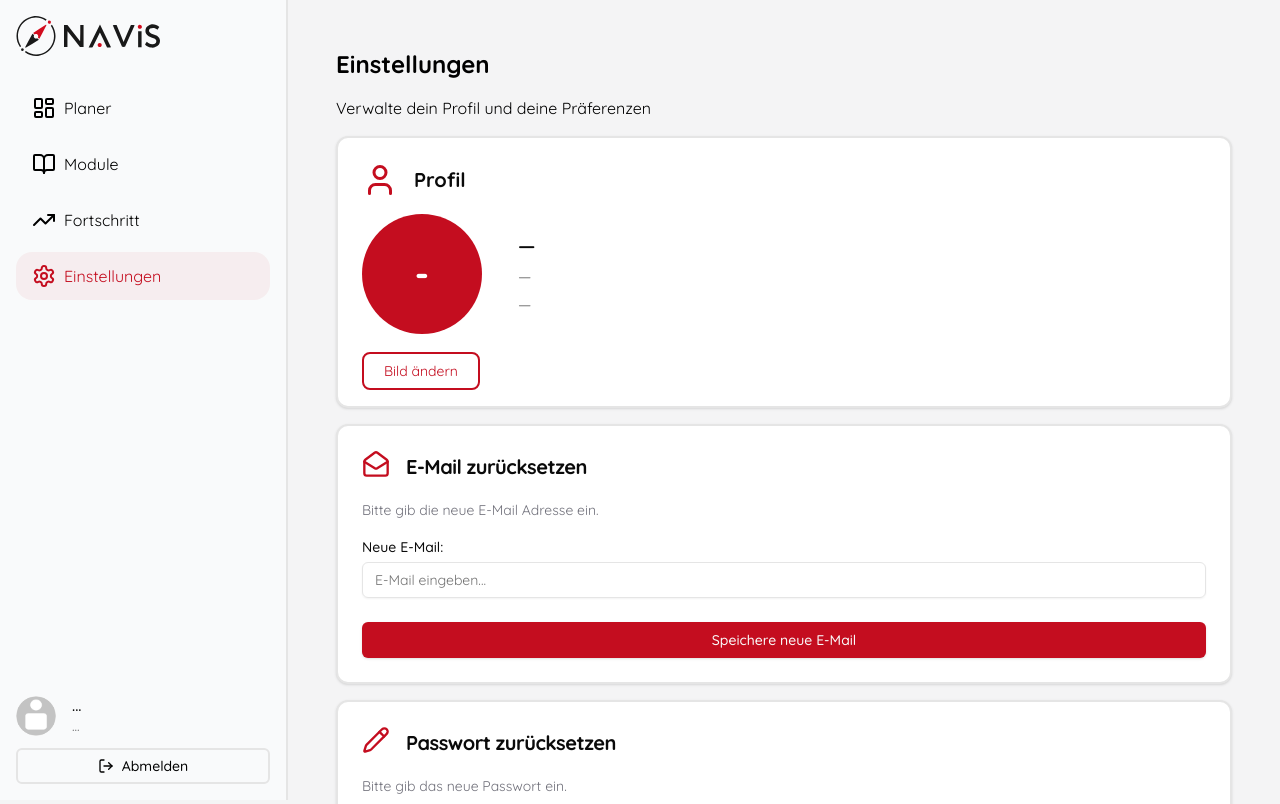
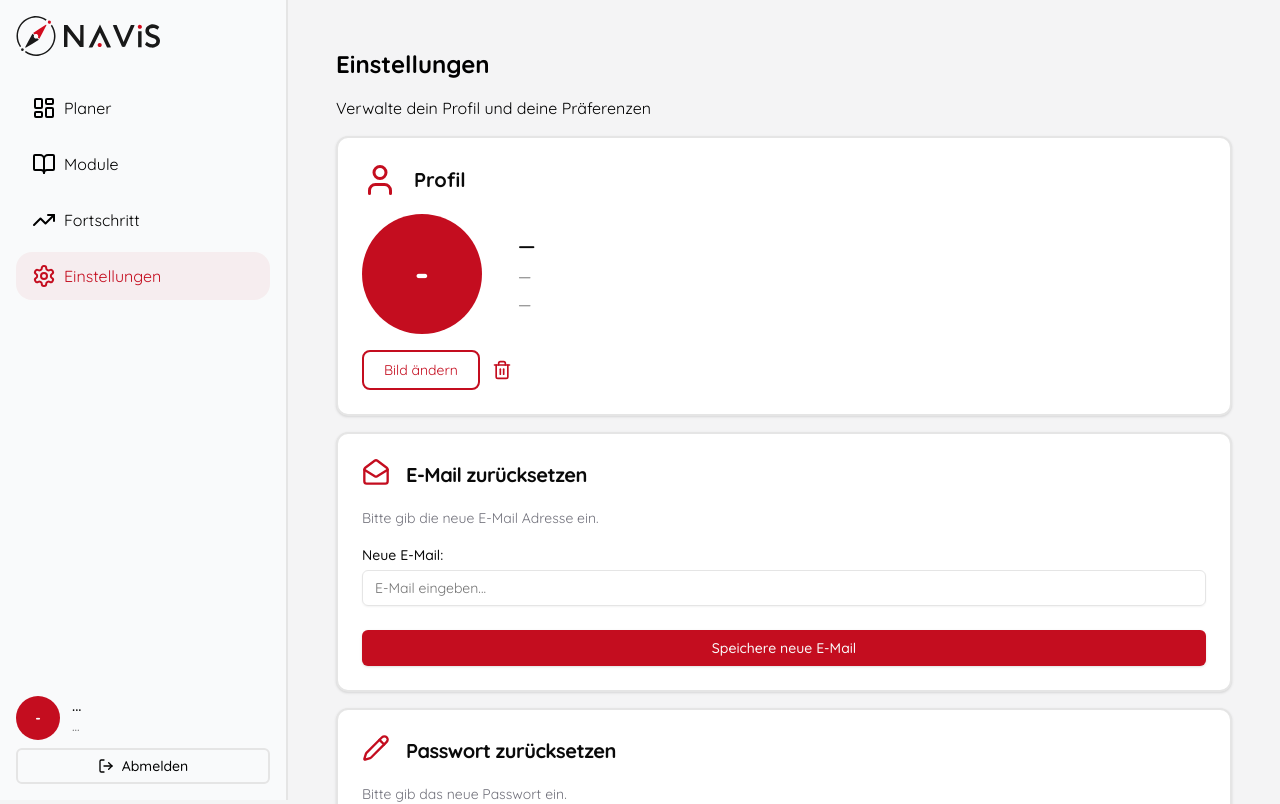
Before and after one commit to TuBerlin-Projekt-Medienerstellung/StudiKompass, a Next.js app: page /protected/settings in a window 1280 px wide. Shown: the top 804 px of the page. Built offline with nearby package versions, Linux system fonts and the light colour scheme; no server answers.

Commit message:
Initialien auch im Profilbild der Navbar anzeigen

```diff
--- a/app/profile/[username]/page.tsx
+++ b/app/profile/[username]/page.tsx
@@ -25,24 +25,6 @@ export default async function PublicProfilePage({
         data: { user }
     } = await supabase.auth.getUser()
 
-    const email = user?.email ?? null
-
-    const getInitialsFromEmail = (email) => {
-        if (!email) return "-"; // Fallback, falls keine E-Mail vorhanden ist
-
-        try {
-            const namePart = email.split('@')[0];
-            const parts = namePart.split('.');
-            const firstInitial = parts[0] ? parts[0][0] : '';
-            const secondInitial = parts[1] ? parts[1][0] : '';
-
-            return (firstInitial + secondInitial).toUpperCase();
-        } catch (error) {
-            return "-";
-        }
-    };
-
-
     return (
         <div className="flex flex-col items-center gap-4 p-8">
 
@@ -58,7 +40,7 @@ export default async function PublicProfilePage({
                 </div>
             ) : (
                 <div className="relative size-30 bg-flag-red rounded-full flex items-center justify-center text-white text-4xl">
-                    EW
+                    hier sollen Initialien stehen
                 </div>
             )}
 
--- a/components/fetch-profile.tsx
+++ b/components/fetch-profile.tsx
@@ -1,8 +1,8 @@
 "use client"
 
-import { useState, useEffect } from "react"
+import React, { useState, useEffect } from "react"
 import { createClient } from "@/lib/supabase/client"
-import { User } from 'lucide-react';
+import {Trash2, User} from 'lucide-react';
 import Image from "next/image";
 
 
@@ -60,6 +60,36 @@ export default function Settings({ refreshKey }: { refreshKey: number }) {
         window.dispatchEvent(new CustomEvent("avatar-updated"));
     }
 
+    const handleDelete = async () => {
+
+        try {
+            // Datei aus dem Storage löschen
+            const { error: storageError } = await supabase.storage
+                .from("avatars")
+                .remove([`${userId}/avatar.png`]);
+
+            if (storageError) throw storageError;
+
+            // Datenbank-Eintrag auf NULL setzen
+            const { error: dbError } = await supabase
+                .from("profiles")
+                .update({ avatar_url: null })
+                .eq("id", userId);
+
+            if (dbError) throw dbError;
+
+            // UI aktualisieren
+            setProfile((prev: any) => ({ ...prev, avatar_url: null }));
+
+            window.dispatchEvent(new CustomEvent("avatar-updated"));
+
+            console.log("Bild erfolgreich gelöscht");
+        } catch (error) {
+            console.error("Fehler beim Löschen des Bildes:", error);
+            alert("Das Bild konnte nicht gelöscht werden.");
+        }
+    };
+
     const getInitialsFromEmail = (email) => {
         if (!email) return "-"; // Fallback, falls keine E-Mail vorhanden ist
 
@@ -114,9 +144,9 @@ export default function Settings({ refreshKey }: { refreshKey: number }) {
                     </div>
                 </div>
 
-                {/* Upload */}
-                <div className="pt-6">
-                <label className="border-2 border-flag-red rounded-lg p-2 pl-5 pr-5 mt-3 cursor-pointer text-sm text-flag-red hover:underline w-fit">
+                {/* Upload / Change Picture */}
+                <div className=" mt-4 flex flex-row gap-1 md:justify-start items-center w-full">
+                <label className="border-2 border-flag-red rounded-lg p-2 pl-5 pr-5  cursor-pointer text-sm text-flag-red hover:underline w-fit">
                     Bild ändern
                     <input
                         type="file"
@@ -125,6 +155,15 @@ export default function Settings({ refreshKey }: { refreshKey: number }) {
                         className="hidden"
                     />
                 </label>
+                {/* Delete Picture */}
+                <button
+                    onClick={handleDelete}
+                    className="group p-2 hover:bg-accent-foreground rounded-lg transition-colors duration-200"
+                    title="Profilbild entfernen"
+                    aria-label="Profilbild entfernen">
+
+                    <Trash2 className="text-flag-red w-5 h-5 stroke-2 group-hover:text-card transition-colors duration-200"></Trash2>
+                </button>
             </div>
             </div>
         </div>
--- a/components/nav-bar.tsx
+++ b/components/nav-bar.tsx
@@ -7,7 +7,7 @@ import {useMediaQuery} from "react-responsive";
 import {navBarLinks} from "@/constants";
 import {X, Menu} from "lucide-react"
 import {usePathname} from "next/navigation";
-import {useState, useEffect, useCallback} from "react";
+import React, {useState, useEffect, useCallback} from "react";
 import {createClient} from '@/lib/supabase/client'
 
 import {isAccessor} from "@babel/types";
@@ -26,6 +26,7 @@ type Profile = {
     username: string | null
     studiengang: string | null
     avatar_url: string | null
+    email: string | null
 }
 
 const NavBar = () => {
@@ -33,6 +34,7 @@ const NavBar = () => {
     const pathname = usePathname();
     const [mobileOpen, setMobileOpen] = useState(false);
     const [profile, setProfile] = useState<Profile | null>(null);
+    const [email, setEmail] = useState<string>("")
 
     const fetchProfileData = useCallback(async () => {
         const supabase = createClient()
@@ -46,6 +48,7 @@ const NavBar = () => {
             .single()
 
         setProfile(data)
+        setEmail(user?.email)
     }, [])
     useEffect(() => {
         fetchProfileData()
@@ -68,6 +71,21 @@ const NavBar = () => {
             document.body.style.overflow = ""
         }
     }, [mobileOpen, isMobile])
+
+    const getInitialsFromEmail = (email: string) => {
+        if (!email) return "-"; // Fallback, falls keine E-Mail vorhanden ist
+
+        try {
+            const namePart = email.split('@')[0];
+            const parts = namePart.split('.');
+            const firstInitial = parts[0] ? parts[0][0] : '';
+            const secondInitial = parts[1] ? parts[1][0] : '';
+
+            return (firstInitial + secondInitial).toUpperCase();
+        } catch (error) {
+            return "-";
+        }
+    };
 
     //console.log("CURRENT DB URL IS:", profile?.avatar_url);
     //z-50 works still gotta remove scrollable (add freeze) later
@@ -118,12 +136,21 @@ const NavBar = () => {
                 <div className="flex flex-col">
                     <div className="flex flex-row gap-4 md:justify-start justify-center items-center">
                         <div className="relative size-10">
-                            <Image
-                                src={profile?.avatar_url || "/default-avatar.png"}
-                                alt="placeholder"
-                                fill
-                                className="rounded-4xl"
-                            />
+                            {/* Initialien Avatar / Profilbild */}
+                            {profile?.avatar_url ? (
+                                <div className="relative size-11 flex-shrink-0 rounded-full overflow-hidden">
+                                    <Image
+                                        src={profile.avatar_url}
+                                        alt="Profile"
+                                        fill
+                                        className="object-cover"
+                                    />
+                                </div>
+                            ) : (
+                                <div className="relative size-11 flex-shrink-0 bg-flag-red rounded-full flex items-center justify-center text-white text-sm font-bold">
+                                    {getInitialsFromEmail(email)}
+                                </div>
+                            )}
                         </div>
                         <div className="flex flex-col">
                             <h3 className="text-sm font-semibold text-black">{profile?.username ?? '...'}</h3>
```
